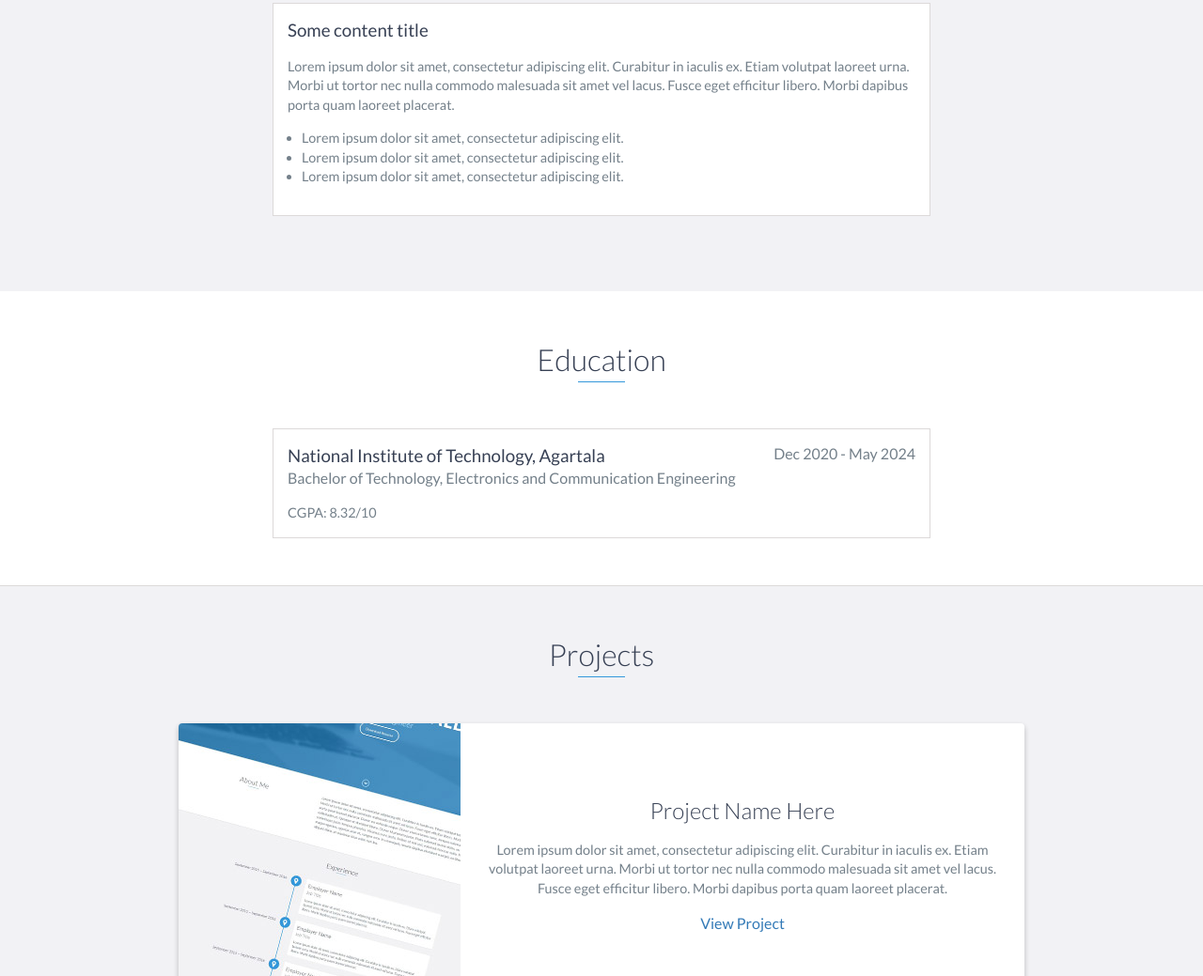
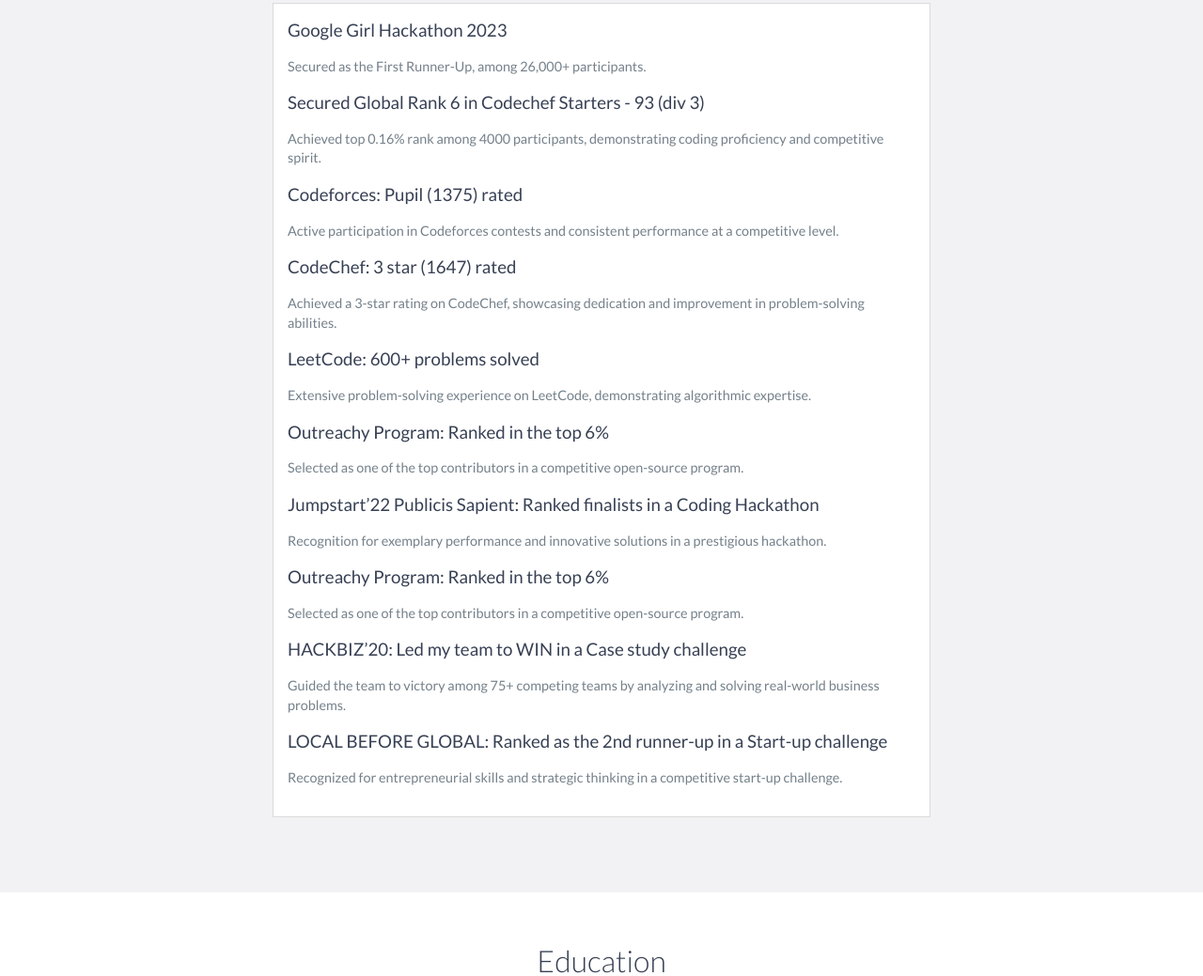
Before and after one commit to Madhumitamoi/Portfolio, a website: page index.html in a window 1280 px wide. Shown: the part 1856-2895 px from the top of the page at 94% size. Drawn offline with nearby package versions, Linux system fonts and the light colour scheme.

Commit message:
Added src

```diff
--- a/index.html
+++ b/index.html
@@ -127,28 +127,65 @@
     <h2 class="heading">Achievements</h2>
 
     <div class="optional-section-block">
-        <h3>Some content title</h3>
+        <h3>Google Girl Hackathon 2023</h3>
         <p>
-            Lorem ipsum dolor sit amet, consectetur adipiscing elit. Curabitur in iaculis ex. Etiam volutpat laoreet
-            urna. Morbi ut tortor nec nulla commodo malesuada sit amet vel lacus. Fusce eget efficitur libero. Morbi
-            dapibus porta quam laoreet placerat.
+            Secured as the First Runner-Up, among 26,000+ participants.
         </p>
-        <ul>
-            <li>
-                Lorem ipsum dolor sit amet, consectetur adipiscing elit.
-            </li>
-            <li>
-                Lorem ipsum dolor sit amet, consectetur adipiscing elit.
-            </li>
-            <li>
-                Lorem ipsum dolor sit amet, consectetur adipiscing elit.
-            </li>
-        </ul>
+
+        <h3>Secured Global Rank 6 in Codechef Starters - 93 (div 3)</h3>
+        <p>
+            Achieved top 0.16% rank among 4000 participants, demonstrating coding proficiency and
+            competitive spirit.
+        </p>
+
+        <h3>Codeforces: Pupil (1375) rated</h3>
+        <p>
+            Active participation in Codeforces contests and consistent performance at a competitive
+            level.
+        </p>
+
+        <h3>CodeChef: 3 star (1647) rated</h3>
+        <p>
+        Achieved a 3-star rating on CodeChef, showcasing dedication and improvement in
+        problem-solving abilities.
+        </p>
+
+        <h3>LeetCode: 600+ problems solved</h3>
+        <p>
+            Extensive problem-solving experience on LeetCode, demonstrating algorithmic expertise.
+        </p>
+
+
+      <h3>Outreachy Program: Ranked in the top 6%</h3>
+
+        <p>
+            Selected as one of the top contributors in a competitive open-source program.
+        </p>
+
+        <h3>Jumpstart’22 Publicis Sapient: Ranked finalists in a Coding Hackathon</h3>
+
+      <p>Recognition for exemplary performance and innovative solutions in a prestigious hackathon.
+        </p>
+
+
+        <h3>Outreachy Program: Ranked in the top 6%</h3>
+
+        <p>
+            Selected as one of the top contributors in a competitive open-source program.
+        </p>
+
+        <h3>HACKBIZ’20: Led my team to WIN in a Case study challenge</h3>
+        <p>Guided the team to victory among 75+ competing teams by analyzing and solving real-world
+            business problems.</p>
+
+            <h3>LOCAL BEFORE GLOBAL: Ranked as the 2nd runner-up in a Start-up challenge</h3>
+            <p>Recognized for entrepreneurial skills and strategic thinking in a competitive start-up
+                challenge.</p>
     </div>
-    <!-- End .optional-section-block -->
+
 
 </div>
-<!-- End .optional-section -->
+
 <!-- End #achievements -->
 
 
```
